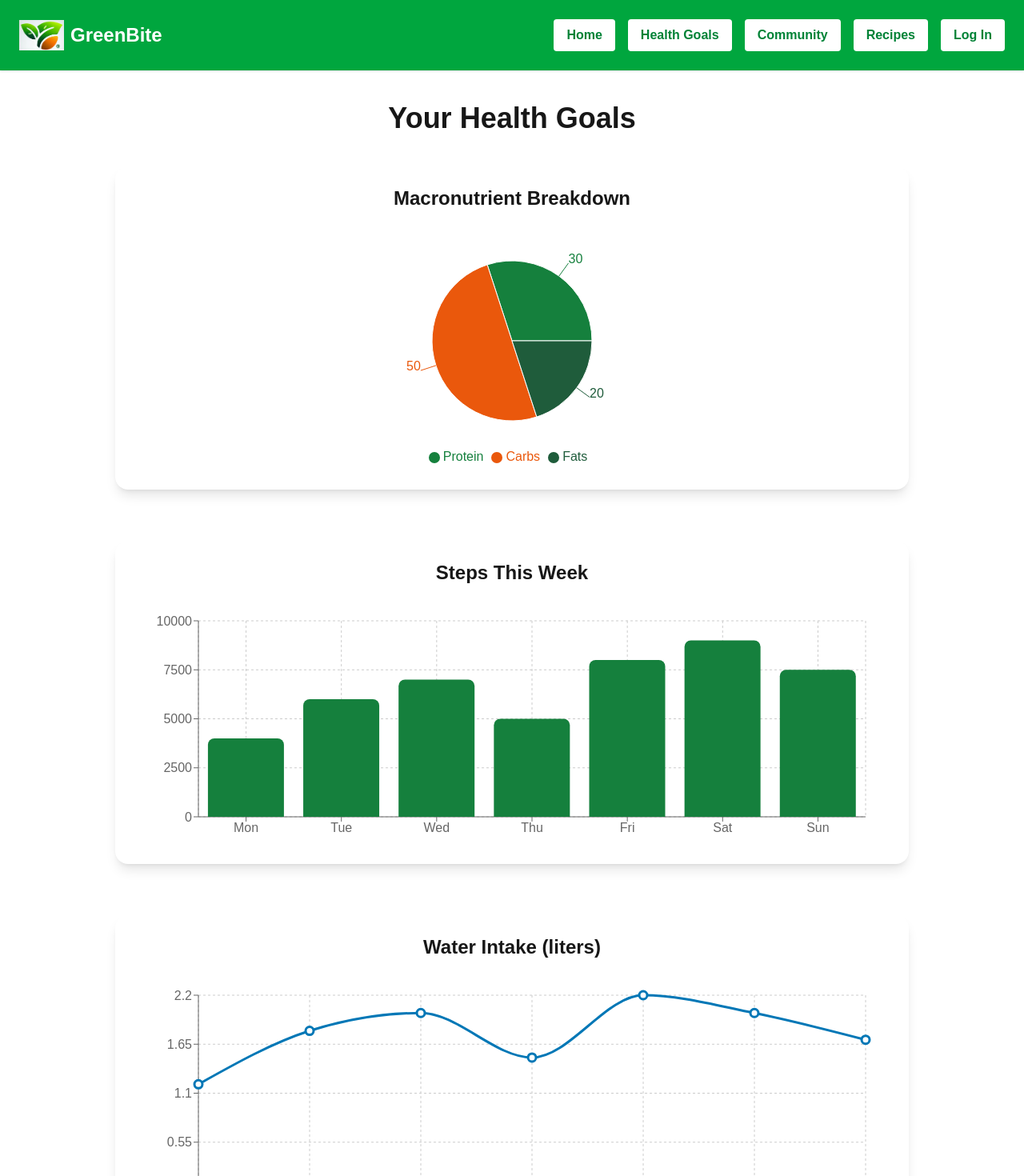
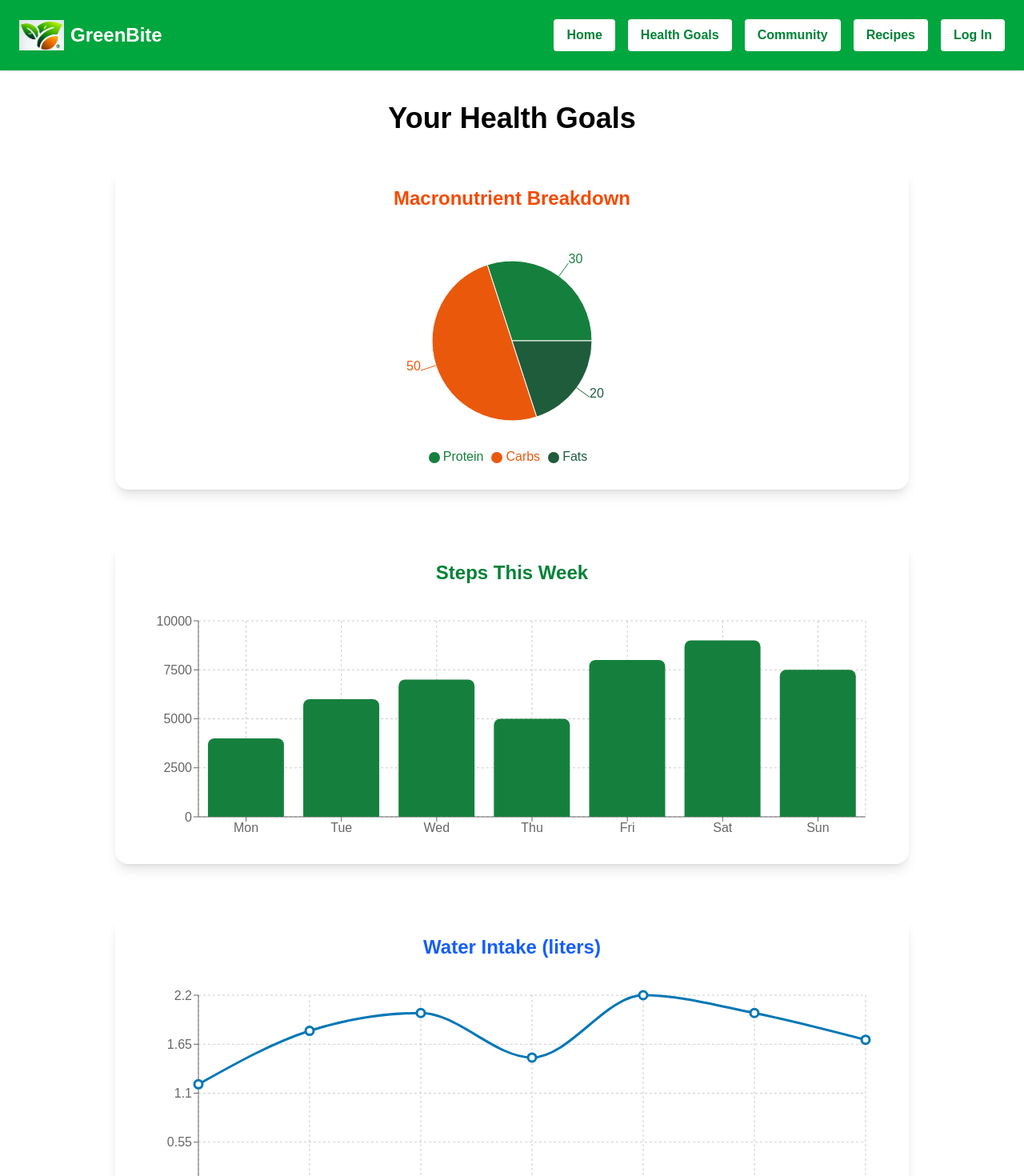
Before and after one commit to tradov00/greenbite, a Next.js app: page /goals in a window 1280 px wide. Shown: the top 1470 px of the page at 80% size. Built offline with nearby package versions, Linux system fonts and the light colour scheme.

Commit message:
update goals page

```diff
--- a/app/goals/page.tsx
+++ b/app/goals/page.tsx
@@ -51,13 +51,13 @@ const waterData = [
 export default function Goals() {
   return (
     <main className="max-w-5xl mx-auto px-4 py-10">
-      <h1 className="text-4xl font-tahoma font-bold text-brand-green text-center mb-10">
+      <h1 className="text-4xl font-tahoma font-bold text-black text-center mb-10">
         Your Health Goals
       </h1>
 
       {/* Macronutrient Pie Chart */}
       <div className="mb-16 bg-white shadow-lg p-6 rounded-2xl">
-        <h2 className="text-2xl font-bold font-roboto text-brand-darkgreen mb-6 text-center">
+        <h2 className="text-2xl font-bold font-roboto text-orange-600 mb-6 text-center">
           Macronutrient Breakdown
         </h2>
         <ResponsiveContainer width="100%" height={300}>
@@ -83,7 +83,7 @@ export default function Goals() {
 
       {/* Steps Bar Chart */}
       <div className="mb-16 bg-white shadow-lg p-6 rounded-2xl">
-        <h2 className="text-2xl font-bold font-roboto text-brand-orange mb-6 text-center">
+        <h2 className="text-2xl font-bold font-roboto text-green-700 mb-6 text-center">
           Steps This Week
         </h2>
         <ResponsiveContainer width="100%" height={300}>
@@ -99,7 +99,7 @@ export default function Goals() {
 
       {/* Water Intake Line Chart */}
       <div className="bg-white shadow-lg p-6 rounded-2xl">
-        <h2 className="text-2xl font-bold font-roboto text-brand-waterblue mb-6 text-center">
+        <h2 className="text-2xl font-bold font-roboto text-blue-600 mb-6 text-center">
           Water Intake (liters)
         </h2>
         <ResponsiveContainer width="100%" height={300}>
--- a/components/Hero.js
+++ b/components/Hero.js
@@ -8,7 +8,7 @@ export default function Hero() {
         </p>
         <a
           href="/recipes"
-          className="bg-white text-green-600 font-semibold py-2 px-6 rounded hover:bg-green-100"
+          className="bg-white text-lg text-green-600 font-semibold py-4 px-10 rounded hover:bg-orange-400"
         >
           Explore Recipes
         </a>
```
